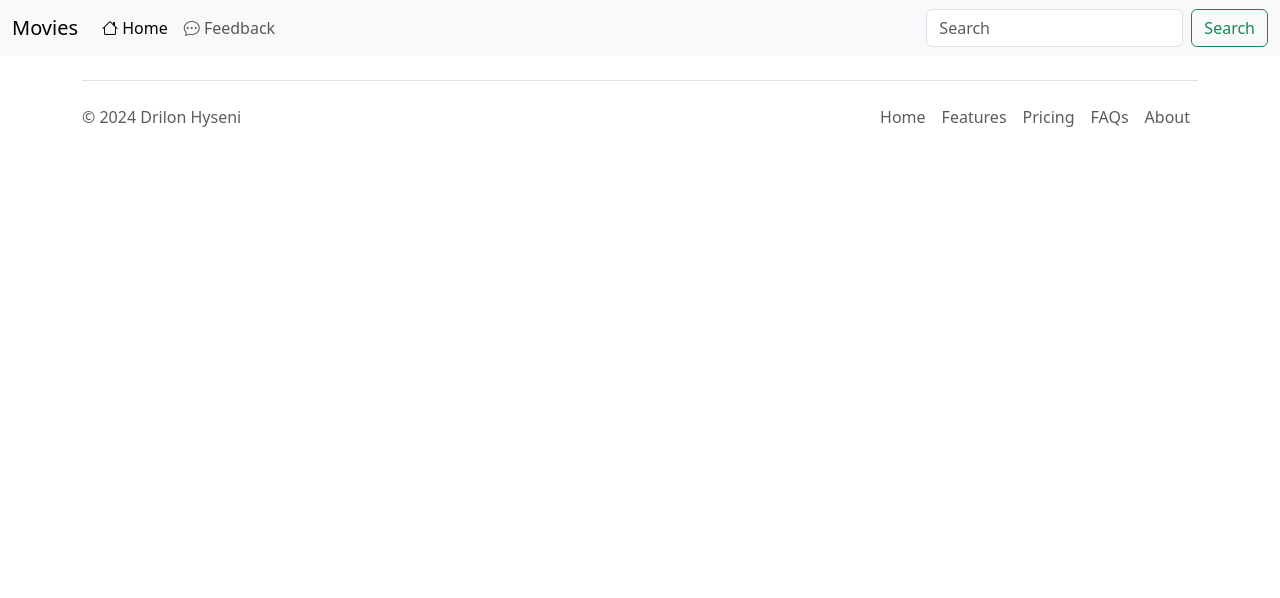
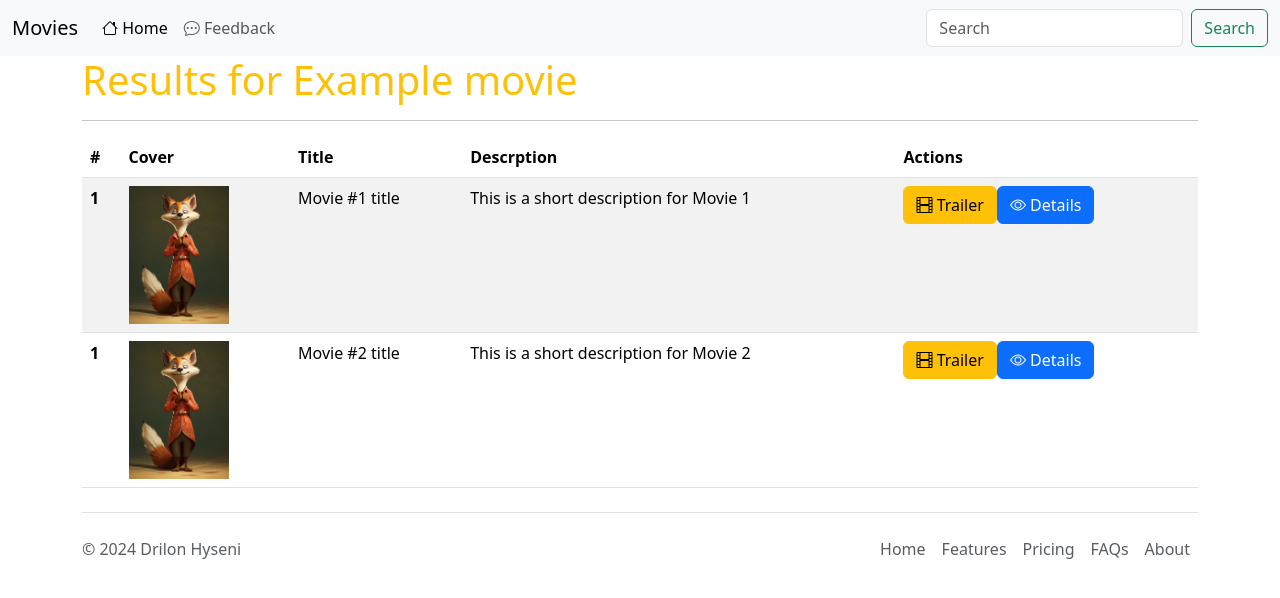
Before and after one commit to drilon-hyseni/angular-fundamentals, an Angular app: page /search in a window 1280 px wide. Before the commit this address led to /. Shown: the top 598 px of the page. Built offline with nearby package versions, Linux system fonts and the light colour scheme.

Commit message:
Setting up routing

```diff
--- a/src/app/app.component.ts
+++ b/src/app/app.component.ts
@@ -1,6 +1,6 @@
 import { CommonModule } from '@angular/common';
 import { Component } from '@angular/core';
-import { RouterOutlet } from '@angular/router';
+import { RouterModule, RouterOutlet } from '@angular/router';
 import { NavbarComponent } from './components/navbar/navbar.component';
 import { DetailsComponent } from './components/details/details.component';
 import { DetailsMoviesComponent } from './components/details-movies/details-movies.component';
@@ -28,6 +28,7 @@ import { SearchComponent } from './components/search/search.component';
     ModalComponent,
     NotAuthorizedComponent,
     SearchComponent,
+    RouterModule,
   ],
   templateUrl: './app.component.html',
   styleUrl: './app.component.css',
--- a/src/app/app.routes.ts
+++ b/src/app/app.routes.ts
@@ -4,6 +4,8 @@ import { DetailsComponent } from './components/details/details.component';
 import { DetailsActorsComponent } from './components/app-details-actors/app-details-actors.component';
 import { DetailsMoviesComponent } from './components/details-movies/details-movies.component';
 import { DetailsReviewsComponent } from './components/details-reviews/details-reviews.component';
+import { FetchBackend } from '@angular/common/http';
+import { SearchComponent } from './components/search/search.component';
 
 export const routes: Routes = [
   { path: '', component: HomeComponent },
@@ -12,4 +14,6 @@ export const routes: Routes = [
   { path: 'details/actors', component: DetailsActorsComponent },
   { path: 'details/movies', component: DetailsMoviesComponent },
   { path: 'details/reviews', component: DetailsReviewsComponent },
+  //   { path: 'feedback', component: FeedbackComponent },
+  { path: 'search', component: SearchComponent },
 ];
--- a/src/app/components/navbar/navbar.component.html
+++ b/src/app/components/navbar/navbar.component.html
@@ -15,7 +15,7 @@
     <div class="collapse navbar-collapse" id="navbarSupportedContent">
       <ul class="navbar-nav me-auto mb-2 mb-lg-0">
         <li class="nav-item">
-          <a class="nav-link active" aria-current="page"
+          <a class="nav-link active" aria-current="page" routerLink="/"
             ><i class="bi bi-house"></i> Home</a
           >
         </li>
@@ -31,7 +31,13 @@
           placeholder="Search"
           aria-label="Search"
         />
-        <button class="btn btn-outline-success" type="submit">Search</button>
+        <button
+          class="btn btn-outline-success"
+          type="submit"
+          routerLink="search"
+        >
+          Search
+        </button>
         <!-- <button class="btn btn-outline-primary">Log In</button> -->
       </form>
     </div>
--- a/src/app/components/search/search.component.html
+++ b/src/app/components/search/search.component.html
@@ -25,7 +25,9 @@
       <td>This is a short description for Movie 1</td>
       <td>
         <a class="btn btn-warning"> <i class="bi bi-film"></i> Trailer</a>
-        <a class="btn btn-primary"> <i class="bi bi-eye"></i> Details</a>
+        <a class="btn btn-primary" routerLink="/details">
+          <i class="bi bi-eye"></i> Details</a
+        >
       </td>
     </tr>
     <tr>
@@ -47,7 +49,9 @@
         >
           <i class="bi bi-film"></i> Trailer</a
         >
-        <a class="btn btn-primary"> <i class="bi bi-eye"></i> Details</a>
+        <a class="btn btn-primary" routerLink="/details">
+          <i class="bi bi-eye"></i> Details</a
+        >
       </td>
     </tr>
   </tbody>
--- a/src/app/components/search/search.component.ts
+++ b/src/app/components/search/search.component.ts
@@ -1,9 +1,10 @@
 import { Component } from '@angular/core';
+import { RouterLink } from '@angular/router';
 
 @Component({
   selector: 'app-search',
   standalone: true,
-  imports: [],
+  imports: [RouterLink],
   templateUrl: './search.component.html',
   styleUrl: './search.component.css',
 })
```
Also changed, not shown: src/app/components/navbar/navbar.component.ts (+4 -5 lines).
